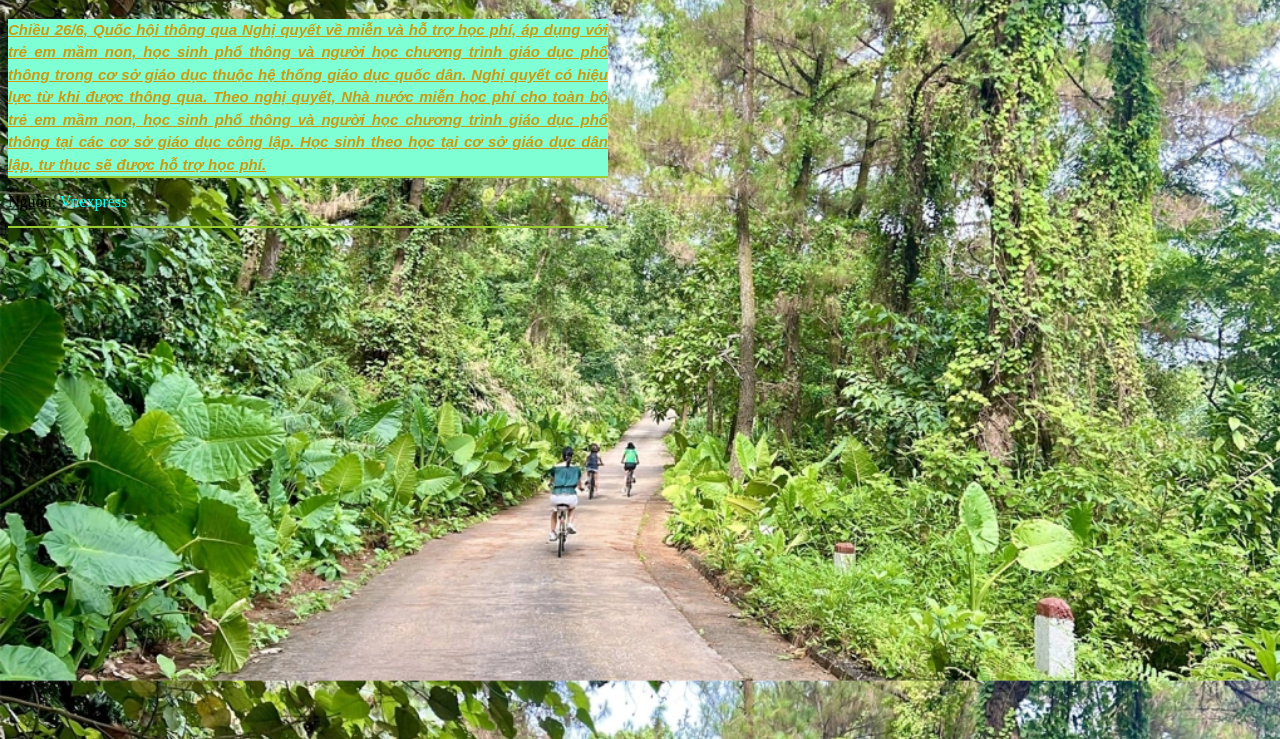
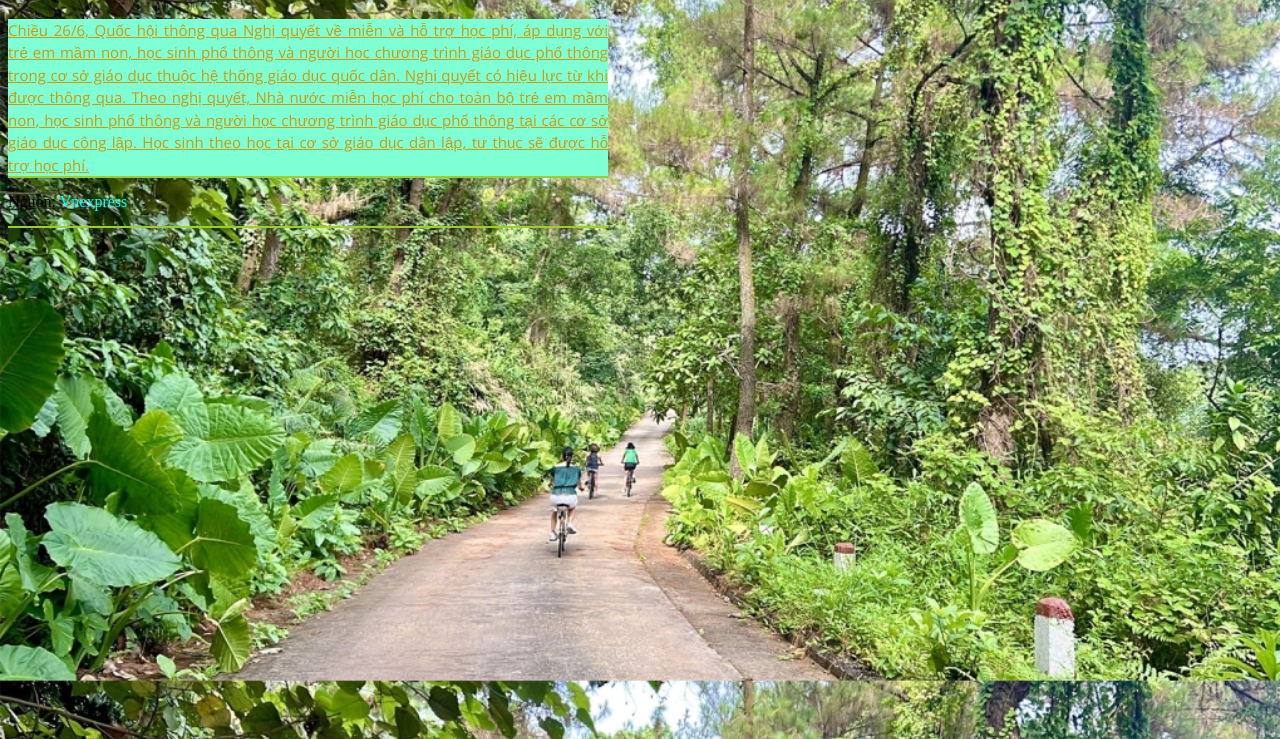
Before and after one commit to Huyenpta/T2505E-HTML, a plain HTML site: page demo_css.html in a window 1280 px wide. Shown: the part 61-800 px from the top of the page. Drawn offline with nearby package versions, Linux system fonts and the light colour scheme; files whose address does not match are found by name.

Commit message:
Demo font google

```diff
--- a/css/demo.css
+++ b/css/demo.css
@@ -7,16 +7,19 @@ p{
     font-size: 15px;
     line-height: 1.5;/*cách dòng*/
     text-align: justify;/*left center right justify*/
-    font-family: Arial, Helvetica, sans-serif;/*font chữ*/
-    font-weight: 700; /*Độ béo gầy thin 100; extra-thin:200;
+    /*font-family: Arial, Helvetica, sans-serif;/*font chữ*/
+    /*font-weight: 700; /*Độ béo gầy thin 100; extra-thin:200;
     light - 300; nomal - 400; medium-500; semi-bold-600; bold-700; extra-bold-800; black-900*/
     text-decoration: underline;/*underline line-through overline*/
     text-transform: none;/*uppercase Viết hoa lowercase viết thường capitalize_chữ cái đầu viết hoa; none*/
     width: 600px;
-    font-style: italic;
+    /*font-style: italic;*/
     word-spacing: 0.5px;/*Giãn chữ*/
     background-color: aquamarine;
     border-bottom: 2px solid yellowgreen;
+    font-family: "Open Sans", sans-serif;
+    font-weight: 100;
+    font-style: normal;
 }
 
 a{
--- a/demo_css.html
+++ b/demo_css.html
@@ -5,6 +5,9 @@
     <meta name="viewport" content="width=device-width, initial-scale=1.0">
     <title>Demo CSS</title>
     <link rel="stylesheet" href="C:\Users\Dell\Downloads\FT25E\BTVN9_HTML\css\demo.css">
+    <link rel="preconnect" href="https://fonts.googleapis.com">
+    <link rel="preconnect" href="https://fonts.gstatic.com" crossorigin>
+    <link href="https://fonts.googleapis.com/css2?family=Lato:ital,wght@0,100;0,300;0,400;0,700;0,900;1,100;1,300;1,400;1,700;1,900&family=Open+Sans:ital,wght@0,300..800;1,300..800&display=swap" rel="stylesheet">
 </head>
 <body>
     <!--<style>
```
